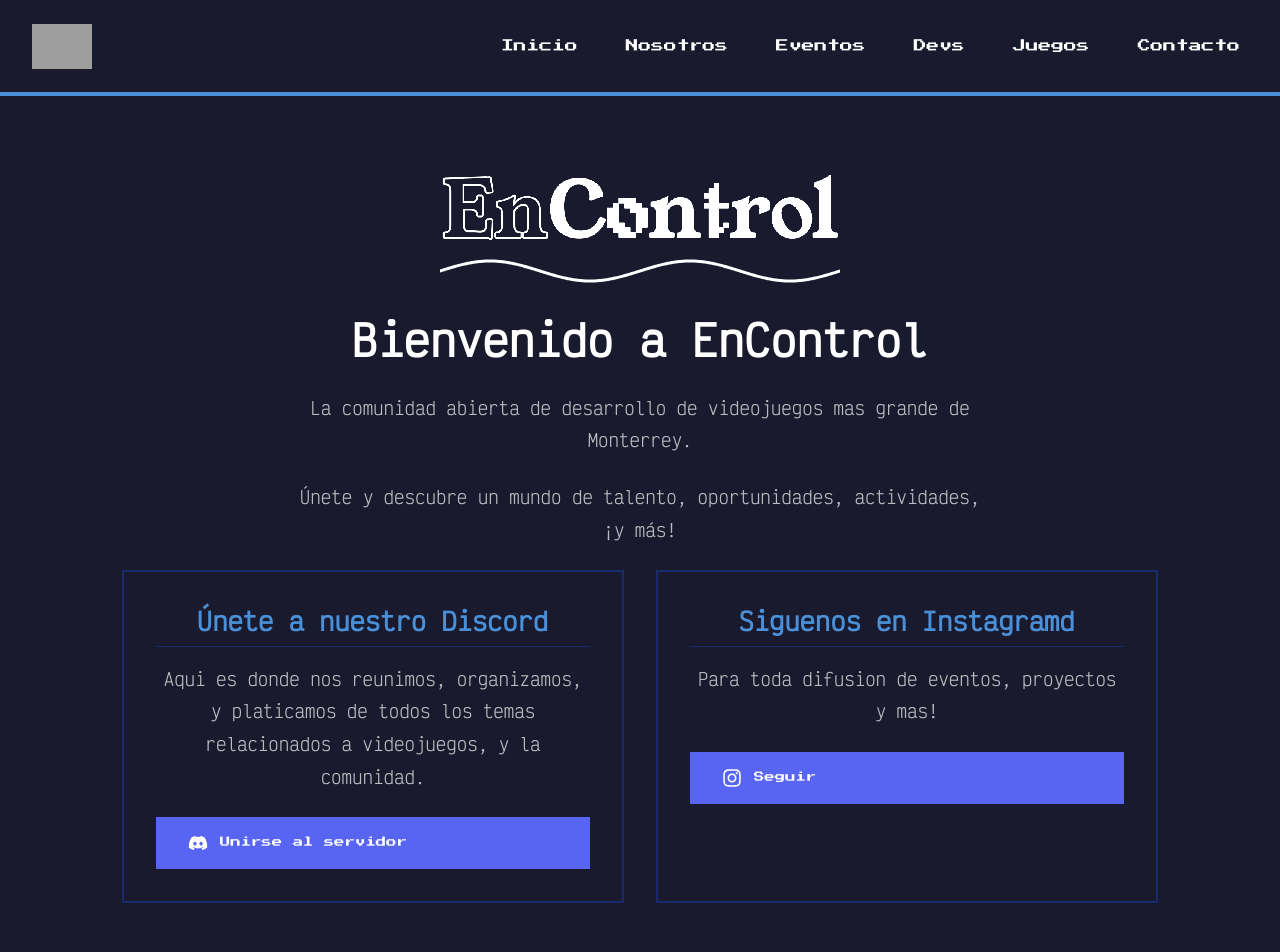
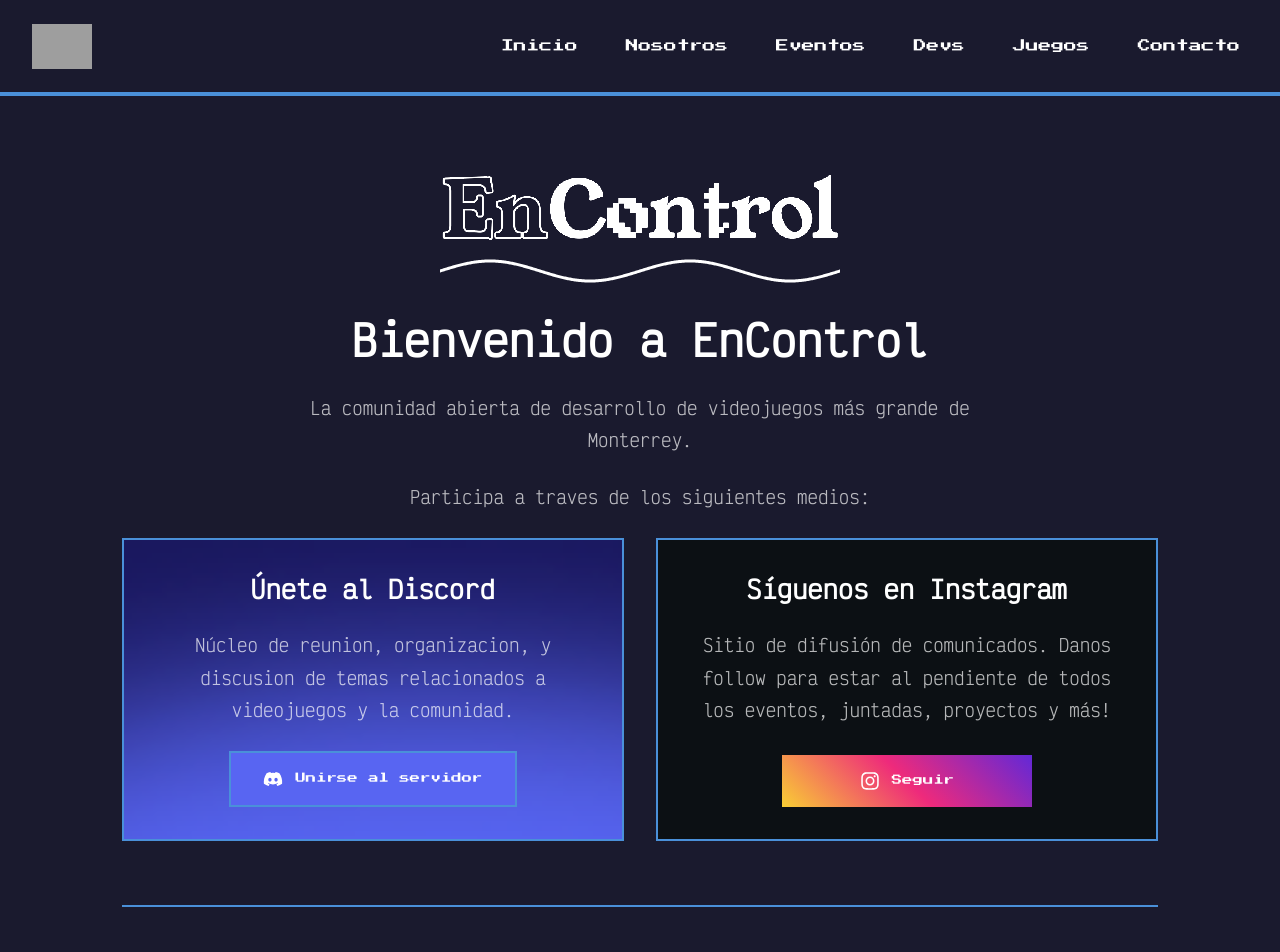
Before and after one commit to ScaryProd/encontrol-site, a React (Vite) app: page / in a window 1280 px wide. Shown: the top 952 px of the page. Built offline with nearby package versions, Linux system fonts and the light colour scheme; grey boxes are pictures that could not be loaded; a web font is replaced by a local one.

Commit message:
Pretty home page cards for discord and instagram, contact page update

```diff
--- a/src/pages/Contact.module.css
+++ b/src/pages/Contact.module.css
@@ -1,7 +1,5 @@
 .intro {
   padding: 1.5rem 0 4rem 0;
-  border-bottom: 2px solid var(--blue-accent);
-  margin-bottom: 4rem;
   display: flex;
   flex-direction: column;
   gap: 1rem;
--- a/src/pages/Contact.tsx
+++ b/src/pages/Contact.tsx
@@ -7,26 +7,7 @@ function Contact() {
     <div>
       <section className={styles.intro}>
         <h1>Contacto</h1>
-        <p>Unete a la comunidad! Estamos presentes en los siguientes medios:</p>
-      </section>
-
-      <section className={styles.discord}>
-        <div className={styles.discordText}>
-          <h2>Únete a nuestro Discord</h2>
-          <p>
-            Aqui es donde nos reunimos, organizamos, y platicamos de todos los
-            temas relacionados a videojuegos, y la comunidad.
-          </p>
-        </div>
-        <a
-          href="https://discord.com/invite/Cad9RaE4s6"
-          target="_blank"
-          rel="noreferrer"
-          className={styles.discordButton}
-        >
-          <FaDiscord />
-          Unirse al servidor
-        </a>
+        <p>Entremos en contacto! Estamos presentes en los siguientes medios:</p>
       </section>
 
       <div className={styles.grid}>
@@ -56,13 +37,23 @@ function Contact() {
         </section>
 
         <section className={styles.card}>
-          <h2>Correo electrónico</h2>
+          <h2>Contacto directo</h2>
           <p>
-            Para una comunicacion mas directa, favor de mandarnos un correo.
+            Para una comunicacion mas directa, favor de mandarnos un correo o
+            mensaje en discord.
           </p>
           <a href="mailto:contact@encontrol.dev" className={styles.emailLink}>
             <FaEnvelope />
             <span>contact@encontrol.dev</span>
+          </a>
+          <a
+            href="https://discord.com/invite/Cad9RaE4s6"
+            target="_blank"
+            rel="noreferrer"
+            className={styles.socialLink}
+          >
+            <FaDiscord />
+            Unirse al servidor
           </a>
         </section>
       </div>
--- a/src/pages/Home.module.css
+++ b/src/pages/Home.module.css
@@ -107,38 +107,38 @@
   max-width: 55ch;
 }
 
-.discordButton {
+.cardButton {
   display: inline-flex;
   align-items: center;
+  justify-content: center;
+  align-self: center;
   gap: 0.75rem;
+  min-width: 250px;
   font-family: var(--font-pixel);
   font-size: 0.65rem;
-  background-color: #5865f2;
   color: var(--white);
   padding: 1rem 2rem;
   text-decoration: none;
   white-space: nowrap;
-  transition: background-color 0.2s;
+  transition: filter 0.2s;
+}
+
+.cardButton:hover {
+  filter: brightness(0.9);
+  text-decoration: none;
+}
+
+.cardButton svg {
+  font-size: 1.25rem;
+}
+
+.discordButton {
+  background-color: #5865f2;
+  border: 2px solid var(--blue-accent);
 }
 
 .instagramButton {
-  font-family: var(--font-pixel);
-  font-size: 1rem;
-  background-color: #5865f2;
-  color: var(--white);
-  padding: 2rem 2rem;
-  text-decoration: none;
-  white-space: nowrap;
-  transition: background-color 0.2s;
-}
-
-.discordButton:hover {
-  background-color: #4752c4;
-  text-decoration: none;
-}
-
-.discordButton svg {
-  font-size: 1.25rem;
+  background: linear-gradient(45deg, #f9ce34, #ee2a7b, #6228d7);
 }
 
 .grid {
@@ -150,17 +150,32 @@
 .card {
   display: flex;
   flex-direction: column;
+  justify-content: space-between;
   gap: 1.5rem;
   border: 2px solid var(--blue-mid);
   padding: 2rem;
 }
-.card h2 {
-  color: var(--blue-accent);
-  border-bottom: 1px solid var(--blue-mid);
-  padding-bottom: 0.5rem;
+
+.discordCard {
+  background-image: url(/discord/gradient.png);
+  background-repeat: no-repeat;
+  background-size: cover;
+  border: 2px solid var(--blue-accent);
+  h2 {
+    color: white;
+    padding-bottom: 0.5rem;
+  }
 }
 
-.socialLinks {
+.instagramCard {
+  background-color: rgb(12, 16, 20);
+  border: 2px solid var(--blue-accent);
+  h2 {
+    color: white;
+    padding-bottom: 0.5rem;
+  }
+}
+.card .socialLinks {
   display: flex;
   flex-direction: column;
   gap: 1rem;
--- a/src/pages/Home.tsx
+++ b/src/pages/Home.tsx
@@ -60,42 +60,42 @@ function Home() {
           style={{ top: "280px", left: "22.5%", height: "10px" }}
         />
         <p>
-          La comunidad abierta de desarrollo de videojuegos mas grande de
+          La comunidad abierta de desarrollo de videojuegos más grande de
           Monterrey.
         </p>
-        <p>
-          Únete y descubre un mundo de talento, oportunidades, actividades, ¡y
-          más!
-        </p>
+        <p>Participa a traves de los siguientes medios:</p>
         <div className={styles.grid}>
-          <section className={styles.card}>
+          <section className={`${styles.card} ${styles.discordCard}`}>
             <div className={styles.discordText}>
-              <h2>Únete a nuestro Discord</h2>
+              <h2>Únete al Discord</h2>
               <p>
-                Aqui es donde nos reunimos, organizamos, y platicamos de todos
-                los temas relacionados a videojuegos, y la comunidad.
+                Núcleo de reunion, organizacion, y discusion de temas
+                relacionados a videojuegos y la comunidad.
               </p>
             </div>
             <a
               href="https://discord.com/invite/Cad9RaE4s6"
               target="_blank"
               rel="noreferrer"
-              className={styles.discordButton}
+              className={`${styles.cardButton} ${styles.discordButton}`}
             >
               <FaDiscord />
               Unirse al servidor
             </a>
           </section>
-          <section className={styles.card}>
+          <section className={`${styles.card} ${styles.instagramCard}`}>
             <div className={styles.discordText}>
-              <h2>Siguenos en Instagramd</h2>
-              <p>Para toda difusion de eventos, proyectos y mas!</p>
+              <h2>Síguenos en Instagram</h2>
+              <p>
+                Sitio de difusión de comunicados. Danos follow para estar al
+                pendiente de todos los eventos, juntadas, proyectos y más!
+              </p>
             </div>
             <a
               href="https://www.instagram.com/encontrol.mty/"
               target="_blank"
               rel="noreferrer"
-              className={styles.discordButton}
+              className={`${styles.cardButton} ${styles.instagramButton}`}
             >
               <FaInstagram />
               Seguir
```
Also changed, not shown: public/discord/gradient.png (added).
